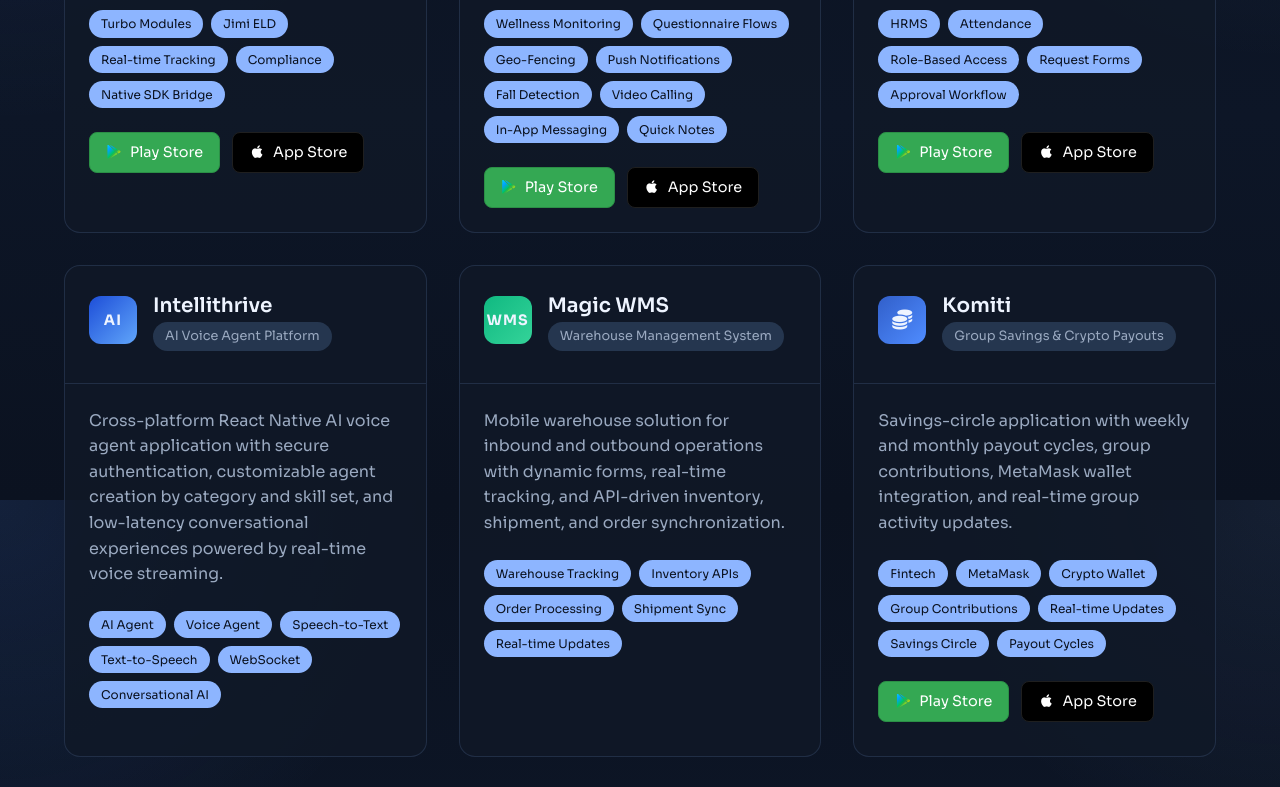
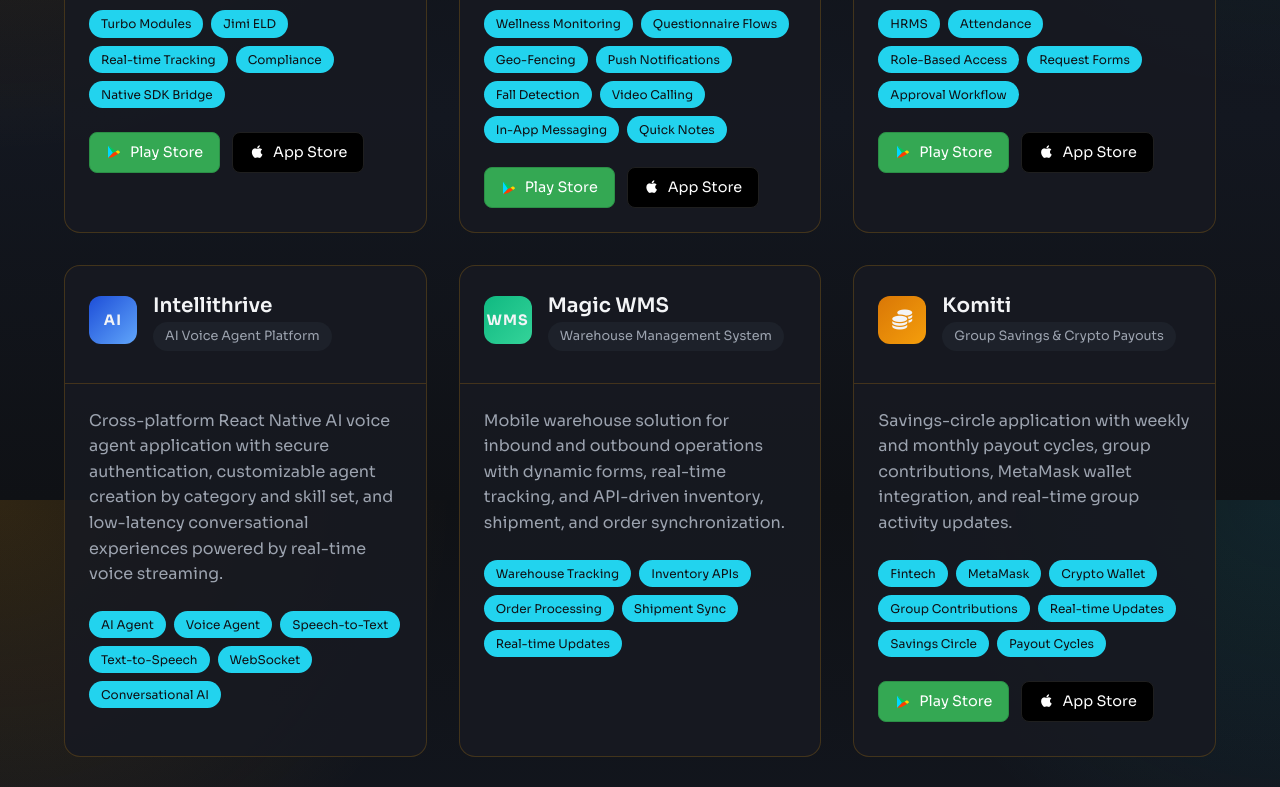
Before and after one commit to WarraichUmer95/portfolio, a React (Vite) app: page / in a window 1280 px wide. Shown: the part 5100-5887 px from the top of the page. Built offline with nearby package versions, Linux system fonts and the light colour scheme.

Commit message:
updated theme

```diff
--- a/src/components/ProjectCard.jsx
+++ b/src/components/ProjectCard.jsx
@@ -1,4 +1,24 @@
 function ProjectCard({ project }) {
+  const renderStoreIcon = (link, isGooglePlay) => {
+    if (isGooglePlay) {
+      return (
+        <svg
+          className="store-icon-svg"
+          viewBox="0 0 24 24"
+          aria-hidden="true"
+          focusable="false"
+        >
+          <path d="M3 2.5l11.2 9.2L3 21.5z" fill="#00d7ff" />
+          <path d="M3 2.5l7.3 11.1L3 21.5l15-8.9z" fill="#00c853" opacity="0.92" />
+          <path d="M18 9.3l2.8 2.3c.3.3.3.8 0 1L18 15l-3.8-3.2z" fill="#ffd600" />
+          <path d="M10.3 13.6L14.2 11.7 18 15l-7.7 4.5L3 21.5z" fill="#ff3d00" />
+        </svg>
+      );
+    }
+
+    return <i className={link.iconClass} aria-hidden="true" />;
+  };
+
   return (
     <div className="portfolio-card">
       <div className="card-header">
@@ -31,8 +51,7 @@
 
         {project.links?.length ? (
           <div className="card-links">
-            {project.links.map((link) => (
-              (() => {
+            {project.links.map((link) => {
               const isApple = /app store/i.test(link.label);
               const isGooglePlay = /play store/i.test(link.label);
               const storeClass = isApple
@@ -49,12 +68,11 @@
                   target="_blank"
                   rel="noopener noreferrer"
                 >
-                <i className={link.iconClass} aria-hidden="true" />
+                  {renderStoreIcon(link, isGooglePlay)}
                   {link.label}
                 </a>
               );
-              })()
-            ))}
+            })}
           </div>
         ) : null}
       </div>
--- a/src/styles.css
+++ b/src/styles.css
@@ -1,17 +1,17 @@
 :root {
-  --primary-color: #4f8cff;
-  --secondary-color: #315fca;
-  --accent-color: #8db5ff;
-  --text-primary: #eef4ff;
-  --text-secondary: #9aa9c0;
+  --primary-color: #f59e0b;
+  --secondary-color: #d97706;
+  --accent-color: #22d3ee;
+  --text-primary: #f3f4f6;
+  --text-secondary: #9ca3af;
   --text-dark: #1e293b;
-  --bg-primary: #0b1220;
-  --bg-secondary: rgba(16, 25, 40, 0.82);
-  --bg-tertiary: rgba(41, 58, 84, 0.9);
-  --border-color: rgba(141, 181, 255, 0.14);
+  --bg-primary: #0f1115;
+  --bg-secondary: rgba(23, 26, 33, 0.88);
+  --bg-tertiary: rgba(30, 34, 43, 0.92);
+  --border-color: rgba(245, 158, 11, 0.2);
   --shadow-md: 0 10px 30px rgba(0, 0, 0, 0.2);
   --shadow-lg: 0 18px 48px rgba(0, 0, 0, 0.26);
-  --glow: 0 0 24px rgba(79, 140, 255, 0.12);
+  --glow: 0 0 24px rgba(245, 158, 11, 0.18);
   --gradient-primary: linear-gradient(135deg, var(--secondary-color) 0%, var(--primary-color) 100%);
 }
 
@@ -30,9 +30,9 @@
   line-height: 1.6;
   color: var(--text-secondary);
   background:
-    radial-gradient(circle at top left, rgba(79, 140, 255, 0.12), transparent 28%),
-    radial-gradient(circle at top right, rgba(141, 181, 255, 0.08), transparent 24%),
-    linear-gradient(180deg, #0b1220 0%, #0d1627 52%, #0b1220 100%);
+    radial-gradient(circle at top left, rgba(245, 158, 11, 0.14), transparent 30%),
+    radial-gradient(circle at top right, rgba(34, 211, 238, 0.1), transparent 26%),
+    linear-gradient(180deg, #0f1115 0%, #131720 52%, #0f1115 100%);
   background-attachment: fixed;
 }
 
@@ -87,7 +87,7 @@
   font-weight: 700;
   color: var(--primary-color);
   text-decoration: none;
-  text-shadow: 0 0 10px rgba(79, 140, 255, 0.18);
+  text-shadow: 0 0 10px rgba(245, 158, 11, 0.26);
 }
 
 .nav-menu {
@@ -155,7 +155,7 @@
   position: absolute;
   inset: 0;
   background:
-    radial-gradient(circle at 50% 0%, rgba(79, 140, 255, 0.1), transparent 40%),
+    radial-gradient(circle at 50% 0%, rgba(245, 158, 11, 0.14), transparent 42%),
     linear-gradient(180deg, rgba(255, 255, 255, 0.01), transparent 30%);
   pointer-events: none;
 }
@@ -247,7 +247,7 @@
 .btn-primary:hover {
   background: var(--secondary-color);
   transform: translateY(-3px);
-  box-shadow: 0 10px 20px rgba(79, 140, 255, 0.18);
+  box-shadow: 0 10px 20px rgba(245, 158, 11, 0.26);
 }
 
 .btn-secondary {
@@ -308,7 +308,7 @@
   object-fit: cover;
   border-radius: 50%;
   border: 5px solid var(--border-color);
-  box-shadow: 0 0 30px rgba(79, 140, 255, 0.12);
+  box-shadow: 0 0 30px rgba(245, 158, 11, 0.2);
   transition: transform 0.3s ease;
 }
 
@@ -375,7 +375,7 @@
 .timeline-link {
   color: var(--text-primary);
   text-decoration: underline;
-  text-decoration-color: rgba(79, 140, 255, 0.42);
+  text-decoration-color: rgba(245, 158, 11, 0.5);
   text-underline-offset: 0.18em;
   transition: color 0.3s ease, text-decoration-color 0.3s ease;
 }
@@ -713,20 +713,6 @@
   border-color: #2b8f46;
 }
 
-.store-btn--google-play i {
-  background: linear-gradient(
-    135deg,
-    #00d7ff 0%,
-    #00a1ff 25%,
-    #00c853 50%,
-    #ffd600 75%,
-    #ff3d00 100%
-  );
-  -webkit-background-clip: text;
-  background-clip: text;
-  color: transparent;
-}
-
 .store-btn--google-play:hover {
   background: #2b8f46;
   color: #ffffff;
@@ -735,6 +721,12 @@
 .store-btn i {
   width: 1rem;
   text-align: center;
+}
+
+.store-icon-svg {
+  width: 1rem;
+  height: 1rem;
+  flex-shrink: 0;
 }
 
 .store-btn:not(.store-btn--apple):not(.store-btn--google-play):hover {
```
Lines whose indentation alone changed are shown as unchanged.
